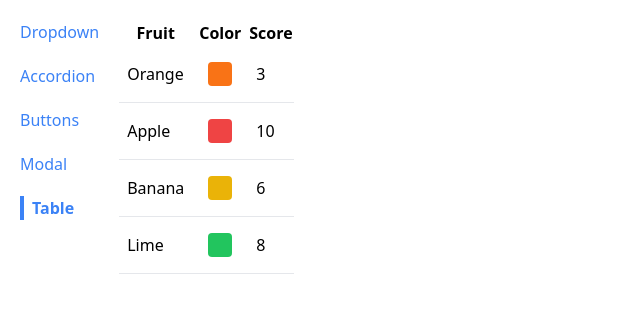
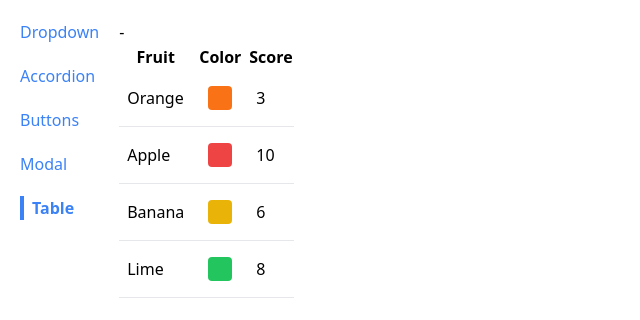
Before and after one commit to Umesh-Singadi/componets, a React (Vite) app: page /table in a window 1280 px wide. Shown: the top 320 px of the page, without its empty margins (0-640 px from the left). Built offline with nearby package versions, Linux system fonts and the light colour scheme.

Commit message:
Make Table sortable

```diff
--- a/src/components/SortableTable.jsx
+++ b/src/components/SortableTable.jsx
@@ -1,7 +1,57 @@
+import { useState } from "react";
 import Table from "./Table";
 
 function SortableTable(props) {
-  return <Table {...props}></Table>;
+  const [sortOrder, setSortOrder] = useState(null);
+  const [sortBy, setSortBy] = useState(null);
+  const { config, data } = props;
+
+  const handleClick = (label) => {
+    if (sortOrder === null) {
+      setSortOrder("ase");
+      setSortBy(label);
+    } else if (sortOrder === "ase") {
+      setSortOrder("des");
+      setSortBy(label);
+    } else if (sortOrder === "des") {
+      setSortOrder(null);
+      setSortBy(null);
+    }
+  };
+  const updatedConfig = config.map((column) => {
+    if (!column.sortValue) {
+      return column;
+    }
+    return {
+      ...column,
+      header: () => (
+        <th onClick={() => handleClick(column.label)}>{column.label}</th>
+      ),
+    };
+  });
+
+  let sortedData = data;
+
+  if (sortBy && sortOrder) {
+    const { sortValue } = config.find((column) => column.label === sortBy);
+    sortedData = [...data].sort((a, b) => {
+      const valueA = sortValue(a);
+      const valueB = sortValue(b);
+      const reverseOrder = sortOrder === "ase" ? 1 : -1;
+
+      if (typeof valueA === "string") {
+        return valueA.localeCompare(valueB) * reverseOrder;
+      } else {
+        return (valueA - valueB) * reverseOrder;
+      }
+    });
+  }
+  return (
+    <div>
+      {sortBy} - {sortOrder}
+      <Table {...props} config={updatedConfig} data={sortedData}></Table>
+    </div>
+  );
 }
 
 export default SortableTable;
--- a/src/pages/TablePage.jsx
+++ b/src/pages/TablePage.jsx
@@ -9,14 +9,22 @@
   ];
 
   const config = [
-    { label: "Fruit", render: (fruit) => fruit.name },
+    {
+      label: "Fruit",
+      render: (fruit) => fruit.name,
+      sortValue: (fruit) => fruit.name,
+    },
     {
       label: "Color",
       render: (fruit) => (
         <div className={`p-3 m-2 ${fruit.color} rounded`}></div>
       ),
     },
-    { label: "Score", render: (fruit) => fruit.score },
+    {
+      label: "Score",
+      render: (fruit) => fruit.score,
+      sortValue: (fruit) => fruit.score,
+    },
   ];
 
   const keyFn = (fruit) => fruit.name;
```
